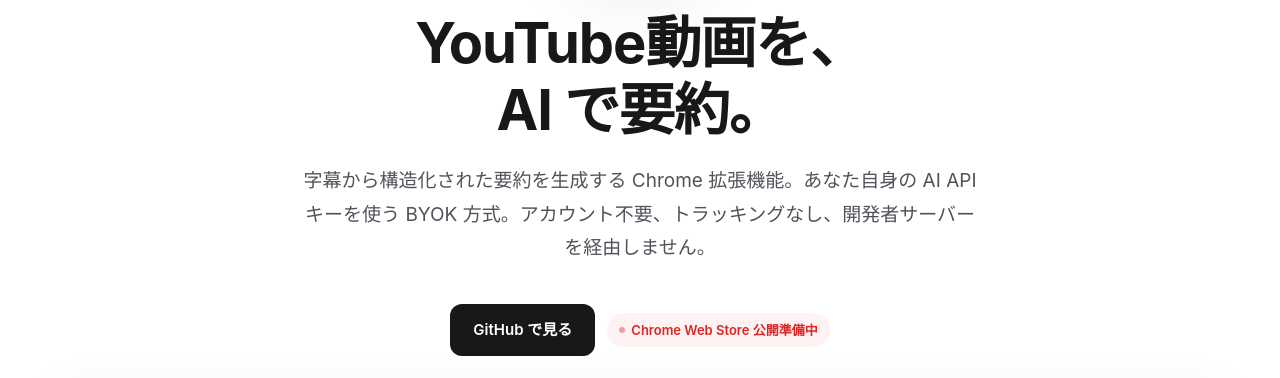
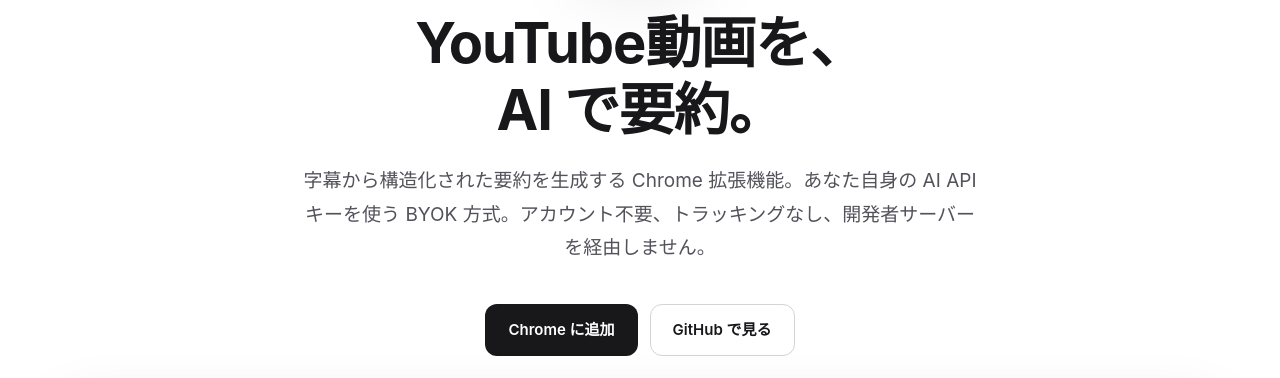
Before and after one commit to onebis/youtube-summary-extension, a browser extension: page docs/ja.html in a window 1280 px wide. Shown: the part 311-689 px from the top of the page. Drawn offline with Linux system fonts and the light colour scheme.

Commit message:
リンク追加

```diff
--- a/docs/ja.html
+++ b/docs/ja.html
@@ -181,29 +181,6 @@
       border-color: var(--border-strong);
     }
     .btn-secondary:hover { background: var(--bg-soft); }
-    .badge {
-      display: inline-flex;
-      align-items: center;
-      gap: 6px;
-      padding: 6px 12px;
-      background: var(--accent-soft);
-      color: var(--accent);
-      border-radius: 999px;
-      font-size: 13px;
-      font-weight: 600;
-    }
-    .badge::before {
-      content: "";
-      width: 6px;
-      height: 6px;
-      background: var(--accent);
-      border-radius: 50%;
-      animation: pulse 2s ease-in-out infinite;
-    }
-    @keyframes pulse {
-      0%, 100% { opacity: 1; }
-      50% { opacity: 0.4; }
-    }
 
     .product-shot {
       max-width: 1200px;
@@ -622,8 +599,8 @@
         <h1>YouTube動画を、<br />AI で要約。</h1>
         <p class="tagline">字幕から構造化された要約を生成する Chrome 拡張機能。あなた自身の AI API キーを使う BYOK 方式。アカウント不要、トラッキングなし、開発者サーバーを経由しません。</p>
         <div class="cta-row">
-          <a href="https://github.com/onebis/youtube-summary-extension" class="btn btn-primary">GitHub で見る</a>
-          <span class="badge">Chrome Web Store 公開準備中</span>
+          <a href="https://chromewebstore.google.com/detail/youtube-summary/fcdhcpnilhceegpdefdpeklhlgmcadhd" class="btn btn-primary">Chrome に追加</a>
+          <a href="https://github.com/onebis/youtube-summary-extension" class="btn btn-secondary">GitHub で見る</a>
         </div>
       </div>
       <div class="product-shot">
--- a/package.json
+++ b/package.json
@@ -1,7 +1,7 @@
 {
   "name": "youtube-summary",
   "private": true,
-  "version": "0.1.0",
+  "version": "0.1.1",
   "type": "module",
   "description": "YouTube動画の字幕をAIで日本語/英語に要約するChrome拡張機能",
   "scripts": {
```
Also changed, not shown: docs/index.html (+2 -26 lines), internal/screenshots/02-side-en-resize.png (added), manifest.json.
